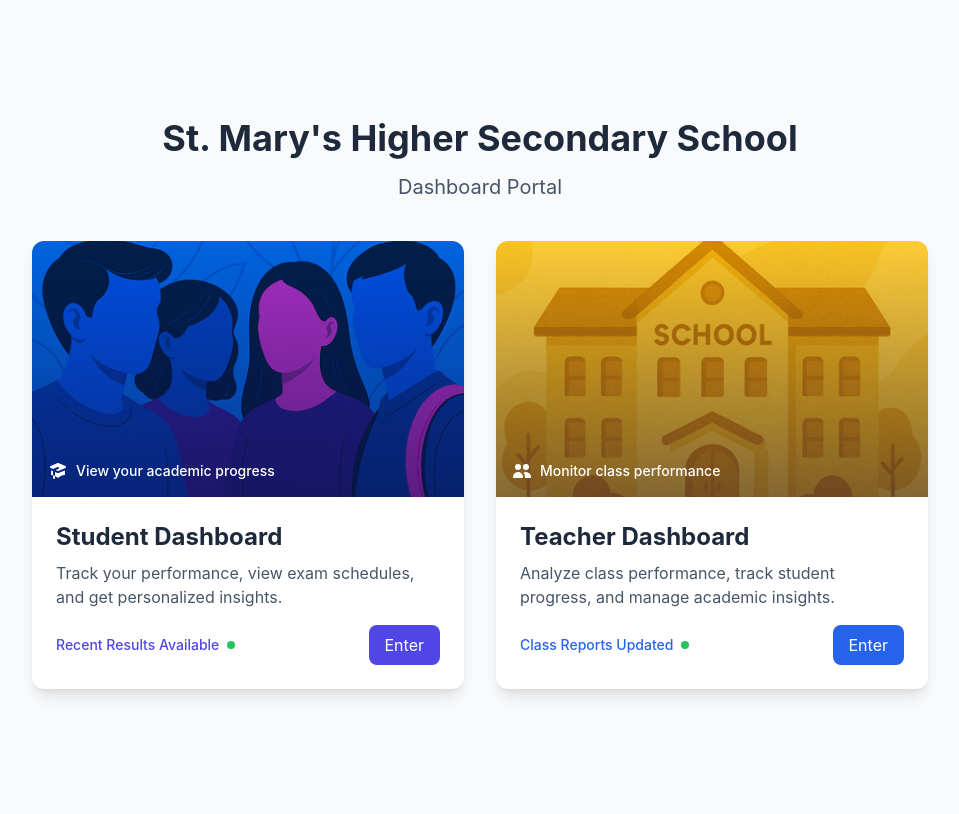
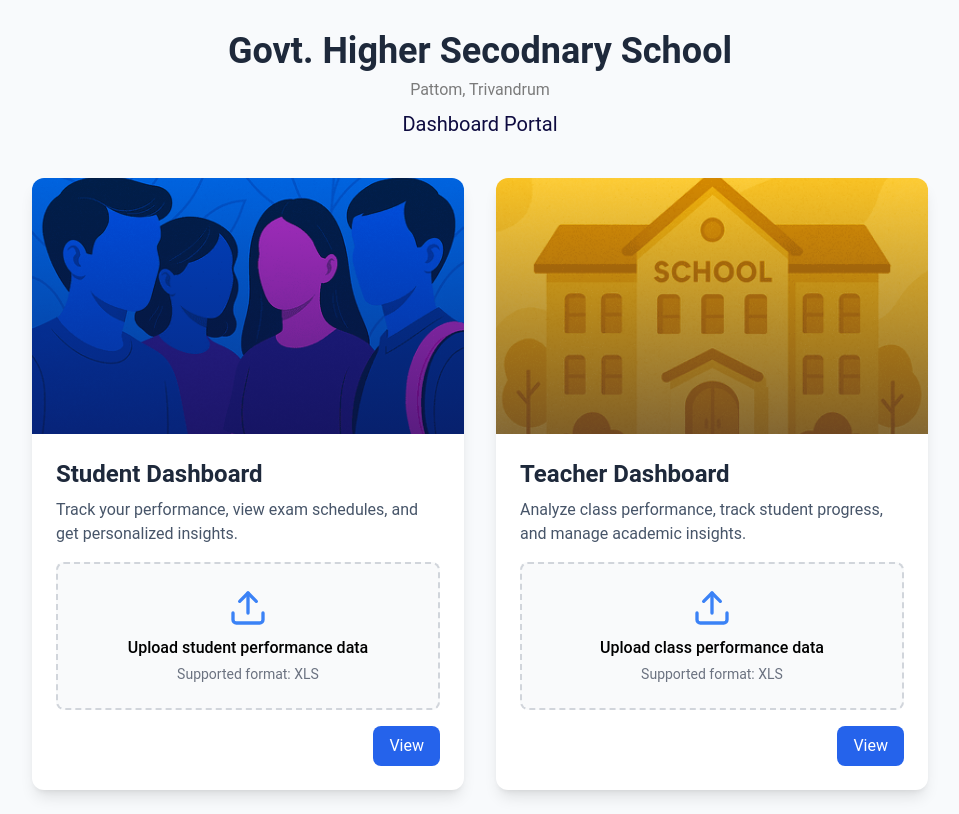
Before and after one commit to tech-tlai/feeedback-demo-ui, a SvelteKit app: page / in a window 1280 px wide. Shown: the whole page, without its empty margins (160-1119 px from the left). Built offline with nearby package versions, Linux system fonts and the light colour scheme.

Commit message:
file uplaod ui in landing page

```diff
--- /dev/null
+++ b/src/lib/components/CommonDashCard.svelte
@@ -0,0 +1,81 @@
+<script>
+	import { goto } from '$app/navigation';
+	import { FileUpload } from '$lib';
+	export let title = 'Card title';
+	export let description =
+		'card description - lorem ipsum';
+	export let image = '/placeholder.jpg';
+	export let href = '/location';
+	// export let highlight = 'Class Reports Updated';
+	// export let highlightColor = 'text-blue-600';
+	export let buttonText = 'View';
+	export let gradient = 'from-blue-400 to-cyan-500';
+	export let icon = 'teacher'; // for future extensibility
+    export let fileUploadHelperText='Upload file'
+
+	let uploadedFile = null;
+	let uploadError = '';
+
+	function handleFileSelected(e) {
+		uploadedFile = e.detail;
+		uploadError = '';
+	}
+
+	function handleButtonClick() {
+		if (!uploadedFile) {
+			uploadError = 'Please upload a file before proceeding.';
+			return;
+		}
+		goto(href)
+	}
+</script>
+
+<div
+	class="bg-white rounded-xl shadow-lg overflow-hidden transition-transform duration-300 hover:scale-[100.5%] hover:shadow-xl"
+>
+	<div class="h-64 bg-gradient-to-r {gradient} relative overflow-hidden">
+		<img src={image} alt={title} class="w-full h-full object-cover" />
+		<div class="absolute inset-0 bg-gradient-to-t from-black/50 to-transparent flex items-end">
+			<div class="p-4 text-white">
+				<!-- <div class="flex items-center gap-2">
+					<svg
+						xmlns="http://www.w3.org/2000/svg"
+						class="h-5 w-5"
+						viewBox="0 0 20 20"
+						fill="currentColor"
+					>
+						<path
+							d="M9 6a3 3 0 11-6 0 3 3 0 016 0zM17 6a3 3 0 11-6 0 3 3 0 016 0zM12.93 17c.046-.327.07-.66.07-1a6.97 6.97 0 00-1.5-4.33A5 5 0 0119 16v1h-6.07zM6 11a5 5 0 015 5v1H1v-1a5 5 0 015-5z"
+						/>
+					</svg>
+					<span class="text-sm font-medium">Monitor class performance</span>
+				</div> -->
+			</div>
+		</div>
+	</div>
+	<div class="p-6">
+		<h3 class="text-2xl font-bold text-slate-800 mb-2">{title}</h3>
+		<p class="text-slate-600 mb-4">
+			{description}
+		</p>
+		<div class="mb-4">
+			<FileUpload on:fileSelected={handleFileSelected} helperText={fileUploadHelperText}/>
+			{#if uploadError}
+				<p class="text-red-600 text-sm mt-2">{uploadError}</p>
+			{/if}
+		</div>
+		<div class="flex items-center justify-end">
+			<!-- <div class="flex items-center gap-2 {highlightColor}">
+				<span class="text-sm font-medium">{highlight}</span>
+				<div class="w-2 h-2 rounded-full bg-green-500"></div>
+			</div> -->
+			<button
+				type="button"
+				class="px-4 py-2 bg-blue-600 text-white rounded-lg hover:bg-blue-700 transition-colors"
+				on:click={handleButtonClick}
+			>
+				{buttonText}
+			</button>
+		</div>
+	</div>
+</div>
--- /dev/null
+++ b/src/lib/components/FileUpload.svelte
@@ -0,0 +1,59 @@
+<script>
+import { createEventDispatcher } from 'svelte';
+
+export let helperText='Upload file'
+
+let fileInput;
+let selectedFile;
+const dispatch = createEventDispatcher();
+
+function handleFileSelect(e){
+	fileInput.click();
+}
+function onFileSelected(e){
+    	const file = e.target.files[0];
+		if (file) {
+			selectedFile = file;
+			console.log('selectedFile', selectedFile);
+			dispatch('fileSelected', file);
+		}
+
+}
+</script>
+
+<div
+	class="border-2 border-dashed border-gray-300 rounded-lg p-6 text-center  bg-gray-50 cursor-pointer transition-colors duration-200 hover:bg-gray-100 flex flex-col items-center justify-center h-full"
+	on:click={handleFileSelect}
+>
+	<!-- Upload icon -->
+	<div class="text-blue-500 mb-2">
+		<svg
+			xmlns="http://www.w3.org/2000/svg"
+			width="40"
+			height="40"
+			viewBox="0 0 24 24"
+			fill="none"
+			stroke="currentColor"
+			stroke-width="2"
+			stroke-linecap="round"
+			stroke-linejoin="round"
+		>
+			<path d="M21 15v4a2 2 0 0 1-2 2H5a2 2 0 0 1-2-2v-4"></path>
+			<polyline points="17 8 12 3 7 8"></polyline>
+			<line x1="12" y1="3" x2="12" y2="15"></line>
+		</svg>
+	</div>
+	{#if selectedFile}
+		<p class="text-center font-medium text-accent-blue">{selectedFile.name} uploaded</p>
+	{:else}
+		<p class="text-center font-medium">{helperText}</p>
+	{/if}
+	<p class="text-center text-sm text-gray-500 mt-1">Supported format: XLS</p>
+	<input
+		type="file"
+		bind:this={fileInput}
+		on:change={onFileSelected}
+		accept=".xls, .xlsx"
+		class="hidden"
+	/>
+</div>
--- a/src/routes/+page.svelte
+++ b/src/routes/+page.svelte
@@ -1,100 +1,34 @@
 <script>
-
+	import { CommonDashCard } from '$lib';
 </script>
 
 <main class="min-h-screen bg-slate-50 flex flex-col items-center justify-center p-6">
 	<div class="w-full max-w-6xl mx-auto">
 		<div class="text-center mb-10">
-      <h1 class="text-3xl font-bold text-slate-800 mb-2">St. Mary's Higher Secondary School</h1>
-      <h2 class="text-xl text-slate-600">Dashboard Portal</h2>
+			<h1 class="text-3xl font-bold text-slate-800">Govt. Higher Secodnary School</h1>
+			<p class="mb-2 text-gray-dark">Pattom, Trivandrum</p>
+			<h2 class="text-xl text-black">Dashboard Portal</h2>
 		</div>
 
 		<div class="grid md:grid-cols-2 gap-8 max-w-4xl mx-auto">
 			<!-- Student Dashboard Card -->
-      <div class="bg-white rounded-xl shadow-lg overflow-hidden transition-transform duration-700 hover:scale-105 hover:shadow-xl">
-        <div class="h-64 bg-gradient-to-r from-purple-400 to-indigo-500 relative overflow-hidden">
-          <img
-            src="/students-thumbnail.png"
-            alt="Student Dashboard"
-            class="w-full h-full object-cover"
+			<CommonDashCard
+				title="Student Dashboard"
+				description="Track your performance, view exam schedules, and get personalized insights."
+				image="/students-thumbnail.png"
+				href="/student-dashboard"
+				gradient="from-black/50 to-transparent"
+				fileUploadHelperText="Upload student performance data"
         />
-          <div class="absolute inset-0 bg-gradient-to-t from-black/50 to-transparent flex items-end">
-            <div class="p-4 text-white">
-              <div class="flex items-center gap-2">
-                <svg xmlns="http://www.w3.org/2000/svg" class="h-5 w-5" viewBox="0 0 20 20" fill="currentColor">
-                  <path d="M10.394 2.08a1 1 0 00-.788 0l-7 3a1 1 0 000 1.84L5.25 8.051a.999.999 0 01.356-.257l4-1.714a1 1 0 11.788 1.838L7.667 9.088l1.94.831a1 1 0 00.787 0l7-3a1 1 0 000-1.838l-7-3zM3.31 9.397L5 10.12v4.102a8.969 8.969 0 00-1.05-.174 1 1 0 01-.89-.89 11.115 11.115 0 01.25-3.762zM9.3 16.573A9.026 9.026 0 007 14.935v-3.957l1.818.78a3 3 0 002.364 0l5.508-2.361a11.026 11.026 0 01.25 3.762 1 1 0 01-.89.89 8.968 8.968 0 00-5.35 2.524 1 1 0 01-1.4 0zM6 18a1 1 0 001-1v-2.065a8.935 8.935 0 00-2-.712V17a1 1 0 001 1z" />
-                </svg>
-                <span class="text-sm font-medium">View your academic progress</span>
+
+        <!-- Teacher Dashboard Card -->
+        <CommonDashCard
+				title="Teacher Dashboard"
+				description="Analyze class performance, track student progress, and manage academic insights."
+				image="/school-thumbnail.png"
+				href="/teacher-dashboard"
+				fileUploadHelperText="Upload class performance data"
+			/>
 		</div>
 	</div>
-          </div>
-        </div>
-        <div class="p-6">
-          <h3 class="text-2xl font-bold text-slate-800 mb-2">Student Dashboard</h3>
-          <p class="text-slate-600 mb-4">Track your performance, view exam schedules, and get personalized insights.</p>
-          <div class="flex items-center justify-between">
-            <div class="flex items-center gap-2 text-indigo-600">
-              <span class="text-sm font-medium">Recent Results Available</span>
-              <div class="w-2 h-2 rounded-full bg-green-500"></div>
-            </div>
-            <a href="/student-dashboard">
-              <button
-
-              class="px-4 py-2 bg-indigo-600 text-white rounded-lg hover:bg-indigo-700 transition-colors"
-              >
-              Enter
-            </button>
-          </a>
-          </div>
-        </div>
-      </div>
-
-      <!-- Teacher Dashboard Card -->
-      <div class="bg-white rounded-xl shadow-lg overflow-hidden transition-transform duration-700 hover:scale-105 hover:shadow-xl">
-        <div class="h-64 bg-gradient-to-r from-blue-400 to-cyan-500 relative overflow-hidden">
-          <img
-            src="/school-thumbnail.png"
-            alt="Teacher Dashboard"
-            class="w-full h-full object-cover"
-          />
-          <div class="absolute inset-0 bg-gradient-to-t from-black/50 to-transparent flex items-end">
-            <div class="p-4 text-white">
-              <div class="flex items-center gap-2">
-                <svg xmlns="http://www.w3.org/2000/svg" class="h-5 w-5" viewBox="0 0 20 20" fill="currentColor">
-                  <path d="M9 6a3 3 0 11-6 0 3 3 0 016 0zM17 6a3 3 0 11-6 0 3 3 0 016 0zM12.93 17c.046-.327.07-.66.07-1a6.97 6.97 0 00-1.5-4.33A5 5 0 0119 16v1h-6.07zM6 11a5 5 0 015 5v1H1v-1a5 5 0 015-5z" />
-                </svg>
-                <span class="text-sm font-medium">Monitor class performance</span>
-              </div>
-            </div>
-          </div>
-        </div>
-        <div class="p-6">
-          <h3 class="text-2xl font-bold text-slate-800 mb-2">Teacher Dashboard</h3>
-          <p class="text-slate-600 mb-4">Analyze class performance, track student progress, and manage academic insights.</p>
-          <div class="flex items-center justify-between">
-            <div class="flex items-center gap-2 text-blue-600">
-              <span class="text-sm font-medium">Class Reports Updated</span>
-              <div class="w-2 h-2 rounded-full bg-green-500"></div>
-            </div>
-            <a href="/teacher-dashboard">
-              <button
-              class="px-4 py-2 bg-blue-600 text-white rounded-lg hover:bg-blue-700 transition-colors"
-              >
-              Enter
-            </button>
-          </a>
-          </div>
-        </div>
-      </div>
-    </div>
-
-
-  </div>
 </main>
-
-<style>
-  /* Additional styles if needed */
-  :global(body) {
-    font-family: 'Inter', -apple-system, BlinkMacSystemFont, 'Segoe UI', Roboto, sans-serif;
-  }
-</style>
```
Also changed, not shown: src/lib/index.js. Lines whose indentation alone changed are shown as unchanged.
